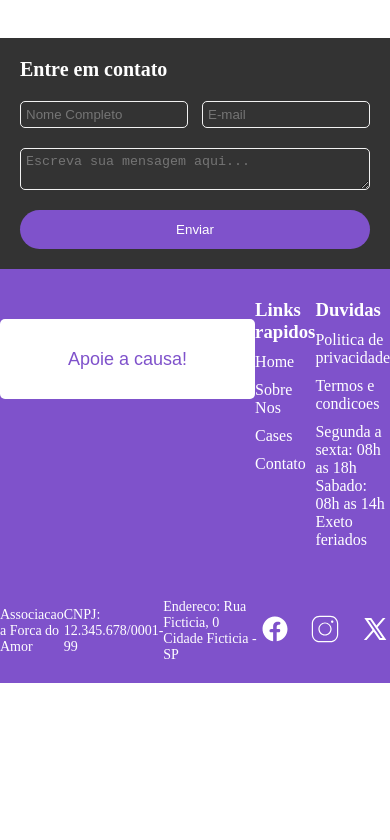
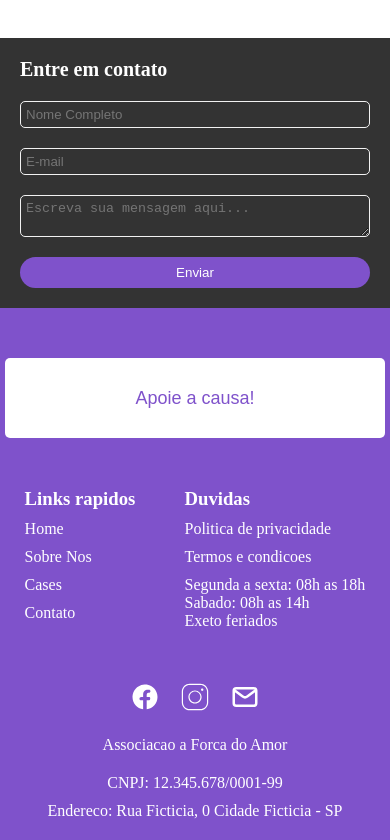
Before and after one commit to FAM-Associacao/Fam-Web-Page, a website: page index.html in a window 390 px wide. Shown: the part 835-1675 px from the top of the page. Before the commit the page ends 1518 px from the top, so only its background shows below. Drawn offline with nearby package versions, Linux system fonts and the light colour scheme.

Commit message:
Add: adicionando responsividade ao css e alterando icone

```diff
--- a/css/footer.css
+++ b/css/footer.css
@@ -54,7 +54,7 @@ footer {
   border: none;
   cursor: pointer;
   transition: 0.3s;
-  padding: 12px;
+  padding: 8px;
 
   &:hover {
     background-color: #502e89;
@@ -106,6 +106,7 @@ footer {
     width: 50%;
 
   }
+
   .opening-hours > p {
     margin: 0px;
   }
@@ -122,8 +123,63 @@ footer {
     font-size: 14px;
   }
 
+  .info-address {
+    display: flex;
+    gap: 10px;
+  }
+
   .social-medias {
     display: flex;
     gap: 20px;
   }
 }
+
+@media (width <= 576px) {
+  .container-inputs-contact {
+    flex-direction: column;
+    gap: 20px;
+    input {
+      width: 100%;
+    }
+  }
+  .container-home-links {
+    flex-direction: column;
+    gap: 50px;
+    align-items: center;
+    .links-and-questions {
+      width: 100%;
+    }
+  }
+  .container-home-info {
+    flex-direction: column-reverse;
+    gap: 20px;
+  }
+  .info-address {
+    flex-direction: column;
+    gap: 10px;
+    align-items: center;
+  }
+
+}
+
+/* Responsividade Tablet */
+@media (width <= 900px) {
+  .container-home-links {
+    flex-direction: column;
+    gap: 50px;
+    align-items: center;
+    .links-and-questions {
+      width: 100%;
+    }
+  }
+  .container-home-info {
+    flex-direction: column-reverse;
+    gap: 20px;
+  }
+  .info-address {
+    flex-direction: column;
+    gap: 10px;
+    align-items: center;
+  }
+
+}
--- a/index.html
+++ b/index.html
@@ -141,13 +141,17 @@
     </div>
     </div>
     <div class="container-home-info">
-      <span>Associacao a Forca do Amor</span>
-      <span>CNPJ: 12.345.678/0001-99</span>
-      <span>Endereco: Rua Ficticia, 0 Cidade Ficticia - SP</span>
+      <div class="info-address">
+        <p>CNPJ: 12.345.678/0001-99</p>
+        <p>Endereco: Rua Ficticia, 0 Cidade Ficticia - SP</p>
+      </div>
+      <div class="fam">
+        <p>Associacao a Forca do Amor</p>
+      </div>
       <div class="social-medias">
         <a href="#"><img src="./icons/facebookIcon.svg" alt="Facebook"></a>
         <a href="#"><img src="./icons/instagramIcon.svg" alt="Instagram"></a>
-        <a href="#"><img src="./icons/twitterIcon.svg" alt="Twitter"></a>
+        <a href="#"><img src="./icons/emailIcon.svg" alt="Email"></a>
       </div>
     </div>
   </footer>
```
Also changed, not shown: icons/emailIcon.svg (added), icons/twitterIcon.svg (deleted).
